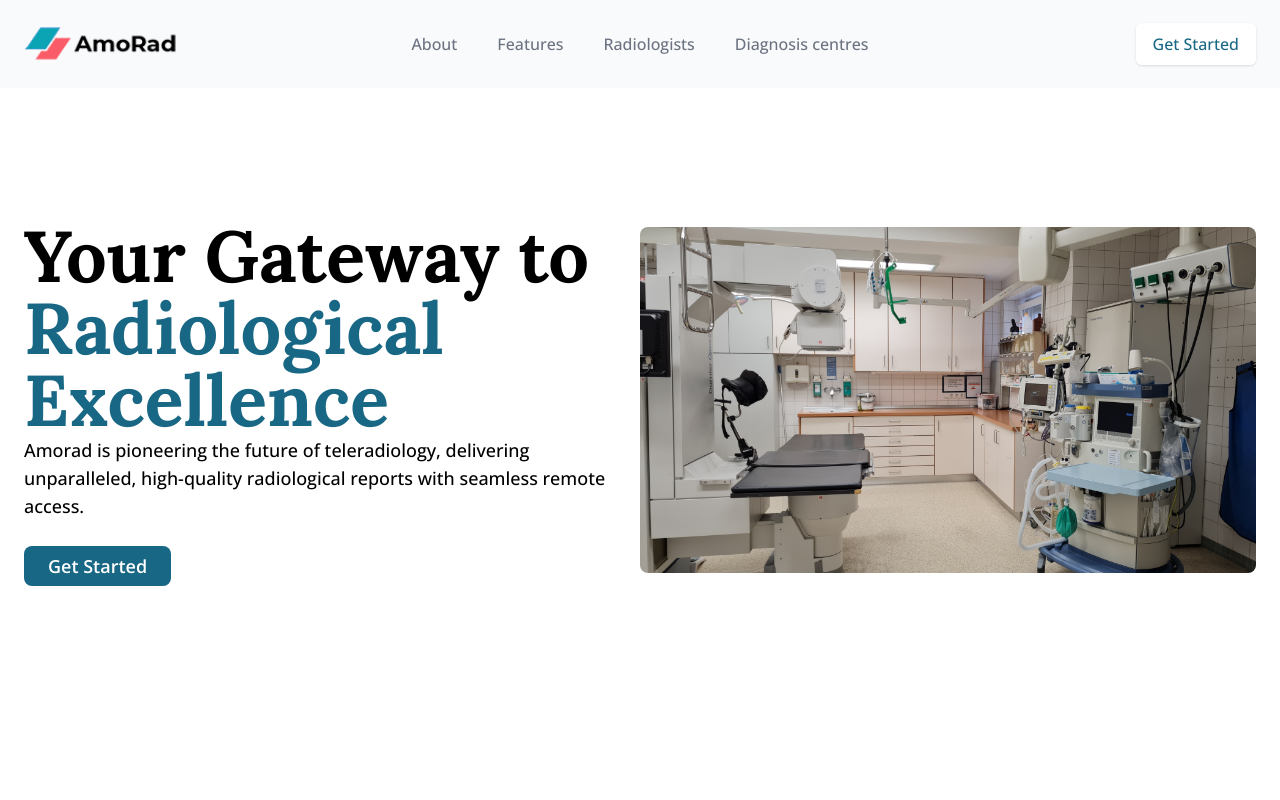
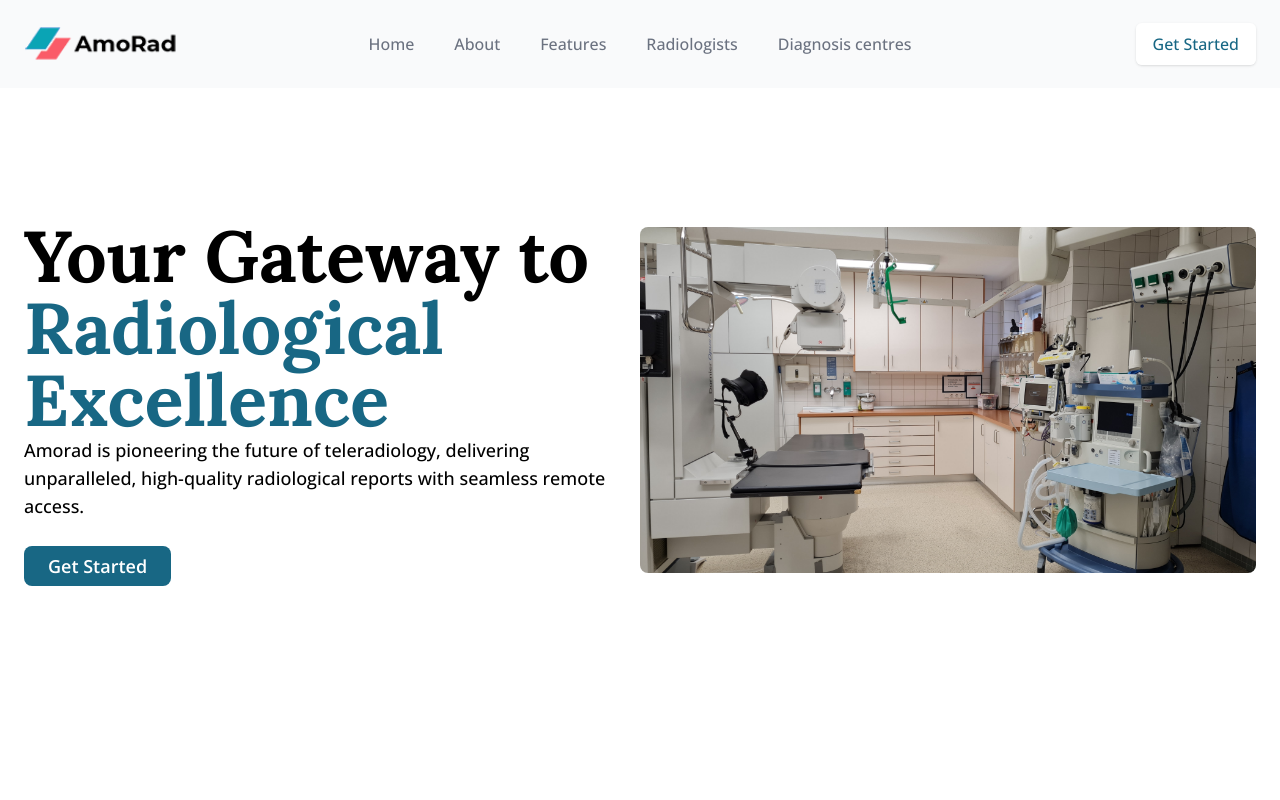
Before and after one commit to f8makinde/Frot, a Next.js app: page /health in a window 1280 px wide. Shown: the top 800 px of the page. Built offline with nearby package versions, Linux system fonts and the light colour scheme.

Commit message:
added homepage

```diff
--- a/src/components/healthcare/Navbar.jsx
+++ b/src/components/healthcare/Navbar.jsx
@@ -44,6 +44,9 @@
                 </div>
               </div>
               <div className="hidden lg:flex lg:space-x-10 md:space-x-4">
+                <Link href="/"         className="font-medium text-gray-500 hover:text-gray-900">
+                   Home
+                </Link>
                 {navigation.map((item) => (
                   <ScrollLink
                     key={item.name}
```
